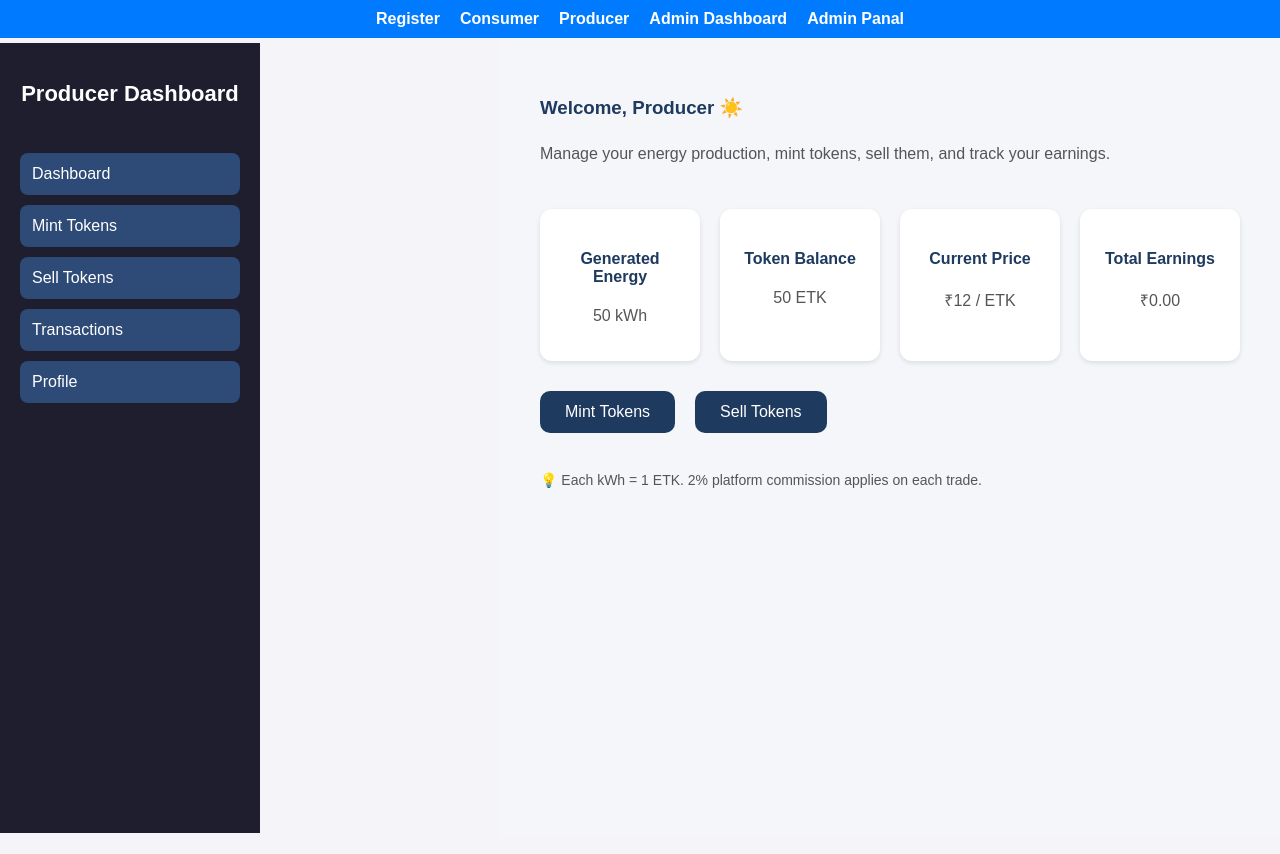
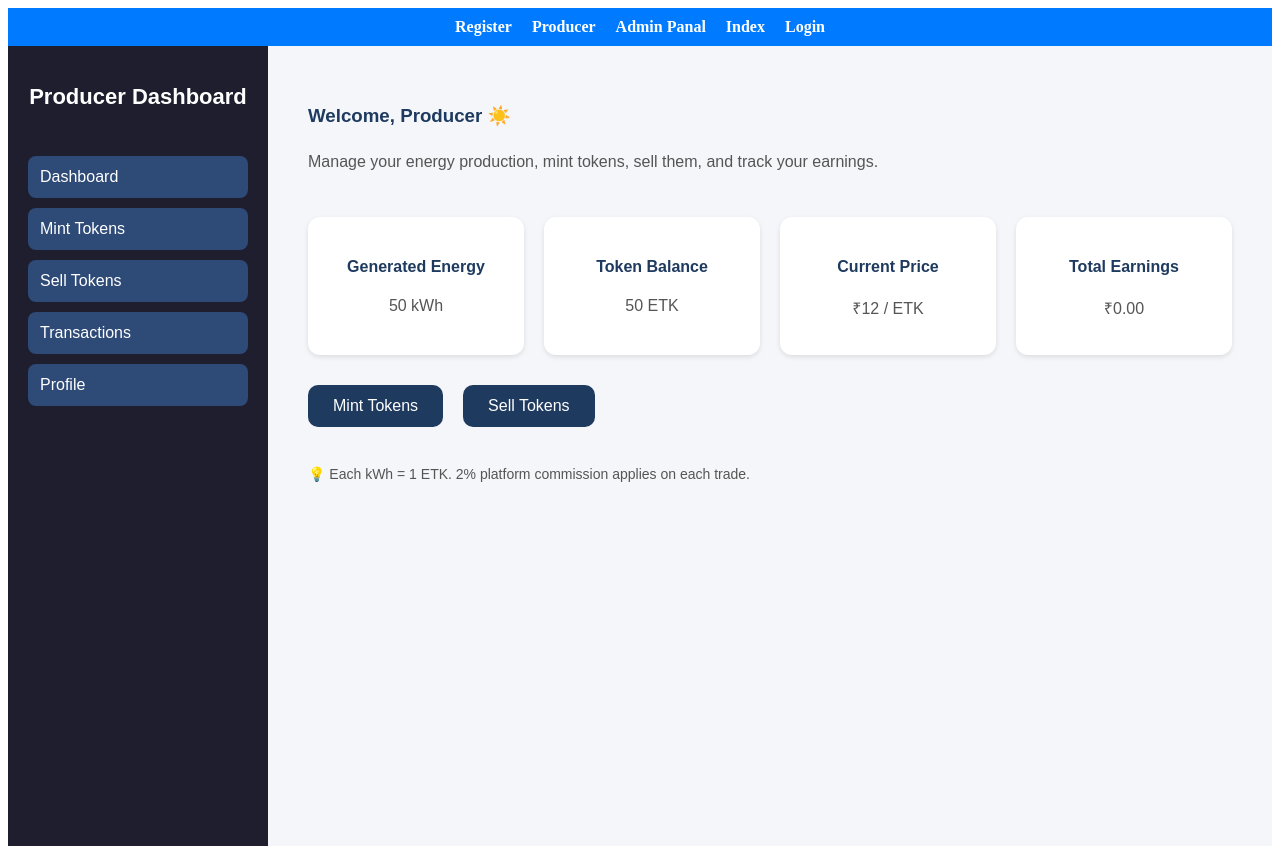
Before and after one commit to Team524342/Decentralized-Electricity-Credit-and-Trading-System, a React (Create React App) app in the folder dects/: page /producer in a window 1280 px wide. Built offline with nearby package versions, Linux system fonts and the light colour scheme; the HTML template or start-up script is replaced by a standard one.

Commit message:
Index and login, etc.. pages added

```diff
--- a/dects/src/App.js
+++ b/dects/src/App.js
@@ -2,28 +2,31 @@ import React from 'react';
 import { BrowserRouter as Router, Routes, Route, Navigate, Link } from 'react-router-dom';
 
 import Register from './pages/Register';
-import ConsumerDashboard from './pages/ConsumerDashboard';
+// import ConsumerDashboard from './pages/ConsumerDashboard';
 import ProducerDashboard from './pages/ProducerDashboard';
-import AdminDashboard from './pages/admindashboard';
 import AdminPanal from './pages/adminPanal';
+import Index from './pages/index';
+import Login from './pages/login';
 
 function App() {
   return (
     <Router>
       <nav style={styles.navbar}>
         <Link to="/" style={styles.link}>Register</Link>
-        <Link to="/consumer" style={styles.link}>Consumer</Link>
+        {/* <Link to="/consumer" style={styles.link}>Consumer</Link> */}
         <Link to="/producer" style={styles.link}>Producer</Link>
-        <Link to="/admin" style={styles.link}>Admin Dashboard</Link>
         <Link to="/adminpanal" style={styles.link}>Admin Panal</Link>
+        <Link to="/index" style={styles.link}>Index</Link>
+        <Link to="/login" style={styles.link}>Login</Link>
       </nav>
 
       <Routes>
         <Route path="/" element={<Register />} />
         <Route path="/register" element={<Register />} />
-        <Route path="/consumer" element={<ConsumerDashboard />} />
+        <Route path="/index" element={<Index />} />
+        <Route path="/login" element={<Login />} />
+        {/* <Route path="/consumer" element={<ConsumerDashboard />} /> */}
         <Route path="/producer" element={<ProducerDashboard />} />
-        <Route path="/admin" element={<AdminDashboard />} />
         <Route path="/adminpanal" element={<AdminPanal />} />
         {/* Fallback: redirect unknown routes to register */}
         <Route path="*" element={<Navigate to="/" replace />} />
--- /dev/null
+++ b/dects/src/assets/index.css
@@ -0,0 +1,6 @@
+body {
+    font-family: Arial, Helvetica, sans-serif;
+    background-color: #f4f4f9;
+    margin: 0;
+    padding: 0;
+}
--- /dev/null
+++ b/dects/src/assets/login.css
@@ -0,0 +1,6 @@
+body {
+    font-family: Arial, Helvetica, sans-serif;
+    background-color: #f4f4f9;
+    margin: 0;
+    padding: 0;
+}
--- /dev/null
+++ b/dects/src/assets/producer.css
@@ -0,0 +1,98 @@
+
+.producer-container {
+  display: flex;
+  height: 100vh;
+  font-family: "Poppins", sans-serif;
+}
+
+.sidebar {
+  width: 250px;
+  background-color: #1e3a5f;
+  color: white;
+  padding: 20px;
+}
+
+.sidebar h2 {
+  text-align: center;
+  margin-bottom: 30px;
+  font-size: 22px;
+}
+
+.sidebar ul {
+  list-style: none;
+  padding: 0;
+}
+
+.sidebar ul li {
+  padding: 12px;
+  margin-bottom: 10px;
+  background: #2e4a77;
+  border-radius: 8px;
+  cursor: pointer;
+  transition: 0.3s;
+}
+
+.sidebar ul li:hover {
+  background: #3b5c94;
+}
+
+.main-content {
+  flex: 1;
+  padding: 40px;
+  background: #f5f7fa;
+}
+
+h3 {
+  color: #1e3a5f;
+  margin-bottom: 10px;
+}
+
+p {
+  color: #555;
+}
+
+.stats {
+  display: flex;
+  gap: 20px;
+  margin-top: 30px;
+}
+
+.card {
+  background: white;
+  padding: 20px;
+  flex: 1;
+  border-radius: 12px;
+  box-shadow: 0 2px 5px rgba(0, 0, 0, 0.1);
+  text-align: center;
+}
+
+.card h4 {
+  color: #1e3a5f;
+}
+
+.actions {
+  margin-top: 30px;
+  display: flex;
+  gap: 20px;
+}
+
+button {
+  background-color: #1e3a5f;
+  color: white;
+  padding: 12px 25px;
+  border: none;
+  border-radius: 10px;
+  cursor: pointer;
+  font-size: 16px;
+  transition: 0.3s;
+}
+
+button:hover {
+  background-color: #2e4a77;
+}
+
+.note {
+  margin-top: 25px;
+  color: #666;
+  font-size: 14px;
+}
--- /dev/null
+++ b/dects/src/assets/register.css
@@ -0,0 +1,6 @@
+body {
+    font-family: Arial, Helvetica, sans-serif;
+    background-color: #f4f4f9;
+    margin: 0;
+    padding: 0;
+}
--- a/dects/src/assets/styles.css
+++ b/dects/src/assets/styles.css
@@ -77,212 +77,3 @@ body{
 .buy-tokens button:hover{
     background-color: #16a085;
 }
-
-.producer-container {
-  display: flex;
-  height: 100vh;
-  font-family: "Poppins", sans-serif;
-}
-
-.sidebar {
-  width: 250px;
-  background-color: #1e3a5f;
-  color: white;
-  padding: 20px;
-}
-
-.sidebar h2 {
-  text-align: center;
-  margin-bottom: 30px;
-  font-size: 22px;
-}
-
-.sidebar ul {
-  list-style: none;
-  padding: 0;
-}
-
-.sidebar ul li {
-  padding: 12px;
-  margin-bottom: 10px;
-  background: #2e4a77;
-  border-radius: 8px;
-  cursor: pointer;
-  transition: 0.3s;
-}
-
-.sidebar ul li:hover {
-  background: #3b5c94;
-}
-
-.main-content {
-  flex: 1;
-  padding: 40px;
-  background: #f5f7fa;
-}
-
-h3 {
-  color: #1e3a5f;
-  margin-bottom: 10px;
-}
-
-p {
-  color: #555;
-}
-
-.stats {
-  display: flex;
-  gap: 20px;
-  margin-top: 30px;
-}
-
-.card {
-  background: white;
-  padding: 20px;
-  flex: 1;
-  border-radius: 12px;
-  box-shadow: 0 2px 5px rgba(0, 0, 0, 0.1);
-  text-align: center;
-}
-
-.card h4 {
-  color: #1e3a5f;
-}
-
-.actions {
-  margin-top: 30px;
-  display: flex;
-  gap: 20px;
-}
-
-button {
-  background-color: #1e3a5f;
-  color: white;
-  padding: 12px 25px;
-  border: none;
-  border-radius: 10px;
-  cursor: pointer;
-  font-size: 16px;
-  transition: 0.3s;
-}
-
-button:hover {
-  background-color: #2e4a77;
-}
-
-.note {
-  margin-top: 25px;
-  color: #666;
-  font-size: 14px;
-}
-
-.admin-container {
-  display: flex;
-  height: 100vh;
-  font-family: "Poppins", sans-serif;
-}
-
-.sidebar {
-  width: 250px;
-  background-color: #1e3a5f;
-  color: white;
-  padding: 20px;
-}
-
-.sidebar h2 {
-  text-align: center;
-  margin-bottom: 30px;
-  font-size: 22px;
-}
-
-.sidebar ul {
-  list-style: none;
-  padding: 0;
-}
-
-.sidebar ul li {
-  padding: 12px;
-  margin-bottom: 10px;
-  background: #2e4a77;
-  border-radius: 8px;
-  cursor: pointer;
-  transition: 0.3s;
-}
-
-.sidebar ul li:hover {
-  background: #3b5c94;
-}
-
-.main-content {
-  flex: 1;
-  padding: 40px;
-  background: #f5f7fa;
-}
-
-h3 {
-  color: #1e3a5f;
-  margin-bottom: 10px;
-}
-
-p {
-  color: #555;
-}
-
-.stats {
-  display: flex;
-  gap: 20px;
-  margin-top: 30px;
-}
-
-.card {
-  background: white;
-  padding: 20px;
-  flex: 1;
-  border-radius: 12px;
-  box-shadow: 0 2px 5px rgba(0, 0, 0, 0.1);
-  text-align: center;
-}
-
-.card h4 {
-  color: #1e3a5f;
-}
-
-.transactions {
-  margin-top: 40px;
-}
-
-.transactions table {
-  width: 100%;
-  border-collapse: collapse;
-  background: white;
-  border-radius: 10px;
-  overflow: hidden;
-}
-
-.transactions th,
-.transactions td {
-  padding: 12px;
-  text-align: center;
-  border-bottom: 1px solid #ddd;
-}
-
-.transactions th {
-  background-color: #1e3a5f;
-  color: white;
-}
-
-.complete {
-  color: green;
-  font-weight: bold;
-}
-
-.pending {
-  color: orange;
-  font-weight: bold;
-}
-
-.note {
-  margin-top: 25px;
-  color: #666;
-  font-size: 14px;
-}
--- a/dects/src/pages/ConsumerDashboard.jsx
+++ b/dects/src/pages/ConsumerDashboard.jsx
@@ -3,6 +3,7 @@ import React, { useEffect, useState } from "react";
 import Navbar from "../components/Navbar";
 import Sidebar from "../components/Sidebar";
 import TokenCard from "../components/TokenCard";
+import { Link } from "react-router-dom";
 
 
 const ConsumerDashboard = () =>{
--- a/dects/src/pages/ProducerDashboard.jsx
+++ b/dects/src/pages/ProducerDashboard.jsx
@@ -1,5 +1,5 @@
 import React, { useState } from "react";
-import '../assets/styles.css';
+import '../assets/producer.css';
 
 function ProducerDashboard() {
   const [generatedEnergy, setGeneratedEnergy] = useState(50); // Example: 50 kWh
--- a/dects/src/pages/admindashboard.jsx
+++ /dev/null
@@ -1,105 +0,0 @@
-import React, { useState } from "react";
-import '../assets/styles.css';
-
-function AdminDashboard() {
-  const [stats] = useState({
-    totalProducers: 12,
-    totalConsumers: 25,
-    totalTokens: 1200,
-    totalRevenue: 45200,
-  });
-
-  const transactions = [
-    { id: 1, producer: "Producer A", consumer: "Consumer B", tokens: 50, amount: 600, status: "Completed" },
-    { id: 2, producer: "Producer C", consumer: "Consumer D", tokens: 20, amount: 240, status: "Completed" },
-    { id: 3, producer: "Producer B", consumer: "Consumer E", tokens: 15, amount: 180, status: "Pending" },
-  ];
-
-  return (
-    <div className="admin-container">
-      {/* Sidebar */}
-      <div className="sidebar">
-        <h2>Admin Dashboard</h2>
-        <ul>
-          <li>Dashboard</li>
-          <li>Producers</li>
-          <li>Consumers</li>
-          <li>Transactions</li>
-          <li>Subsidy</li>
-          <li>Analytics</li>
-          <li>Logs</li>
-          <li>Profile</li>
-        </ul>
-      </div>
-
-      {/* Main Content */}
-      <div className="main-content">
-        <h3>Welcome, Admin ⚙️</h3>
-        <p>
-          Monitor and manage all producers, consumers, tokens, and subsidy data.
-        </p>
-
-        {/* Statistics Section */}
-        <div className="stats">
-          <div className="card">
-            <h4>Total Producers</h4>
-            <p>{stats.totalProducers}</p>
-          </div>
-          <div className="card">
-            <h4>Total Consumers</h4>
-            <p>{stats.totalConsumers}</p>
-          </div>
-          <div className="card">
-            <h4>Total Tokens in Circulation</h4>
-            <p>{stats.totalTokens} ETK</p>
-          </div>
-          <div className="card">
-            <h4>Total Revenue</h4>
-            <p>₹{stats.totalRevenue}</p>
-          </div>
-        </div>
-
-        {/* Recent Transactions */}
-        <div className="transactions">
-          <h4>Recent Transactions</h4>
-          <table>
-            <thead>
-              <tr>
-                <th>ID</th>
-                <th>Producer</th>
-                <th>Consumer</th>
-                <th>Tokens</th>
-                <th>Amount (₹)</th>
-                <th>Status</th>
-              </tr>
-            </thead>
-            <tbody>
-              {transactions.map((t) => (
-                <tr key={t.id}>
-                  <td>{t.id}</td>
-                  <td>{t.producer}</td>
-                  <td>{t.consumer}</td>
-                  <td>{t.tokens}</td>
-                  <td>{t.amount}</td>
-                  <td className={t.status === "Completed" ? "complete" : "pending"}>
-                    {t.status}
-                  </td>
-                </tr>
-              ))}
-            </tbody>
-          </table>
-        </div>
-
-        {/* Notes / Footer */}
-        <div className="note">
-          <p>
-            🔍 Admin Role: Verify producer data, approve subsidies, track
-            blockchain transactions, and manage dynamic pricing.
-          </p>
-        </div>
-      </div>
-    </div>
-  );
-}
-
-export default AdminDashboard;
--- /dev/null
+++ b/dects/src/pages/index.jsx
@@ -0,0 +1,10 @@
+import React from "react";
+
+const Index = () => {
+    return (
+        <div>
+            <h1>this is index</h1>
+        </div>
+    );
+}
+export default Index;
--- /dev/null
+++ b/dects/src/pages/login.jsx
@@ -0,0 +1,10 @@
+import React from "react";
+
+const Login = () => {
+    return (
+        <div>
+            <h1>this is Login</h1>
+        </div>
+    );
+}
+export default Login;
```
